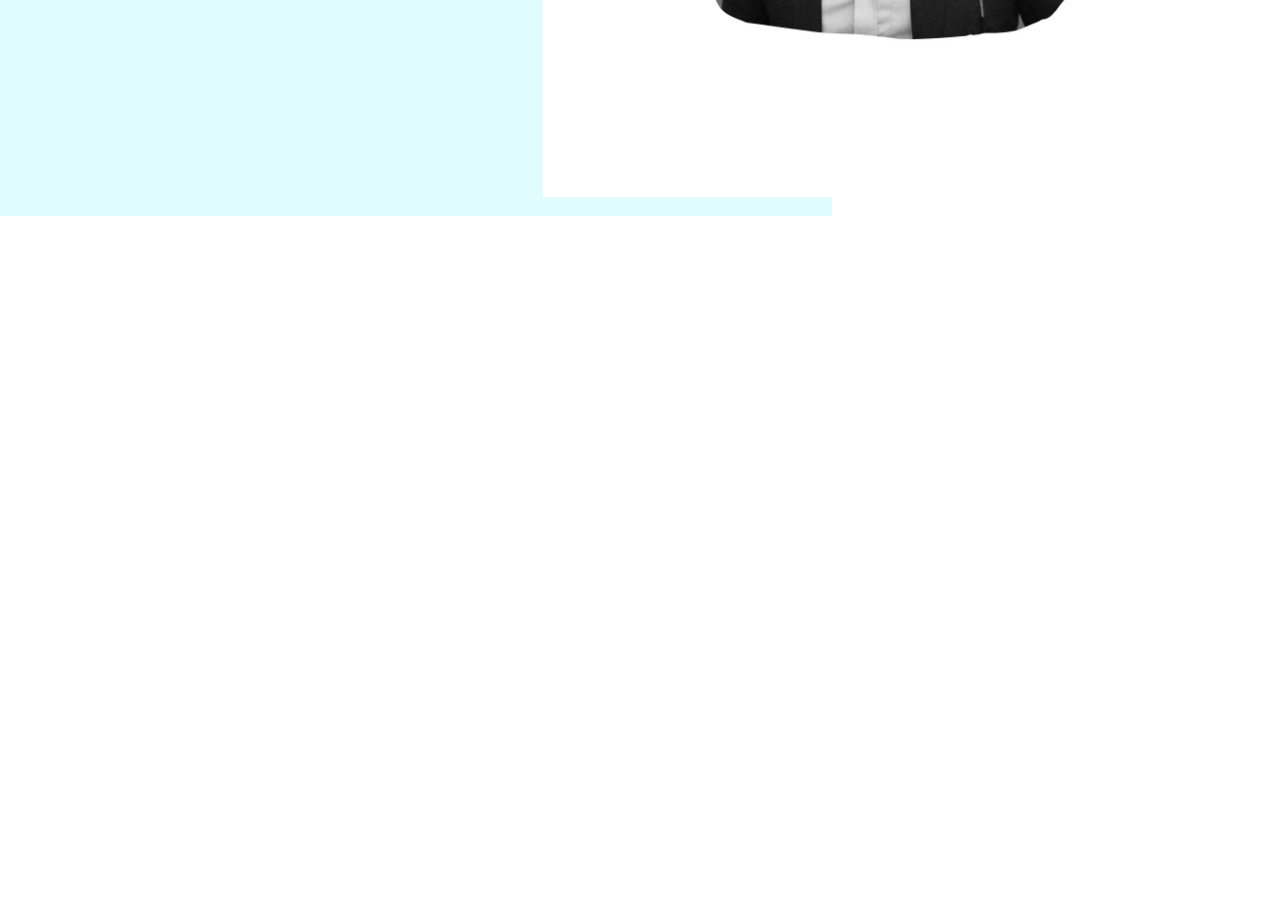
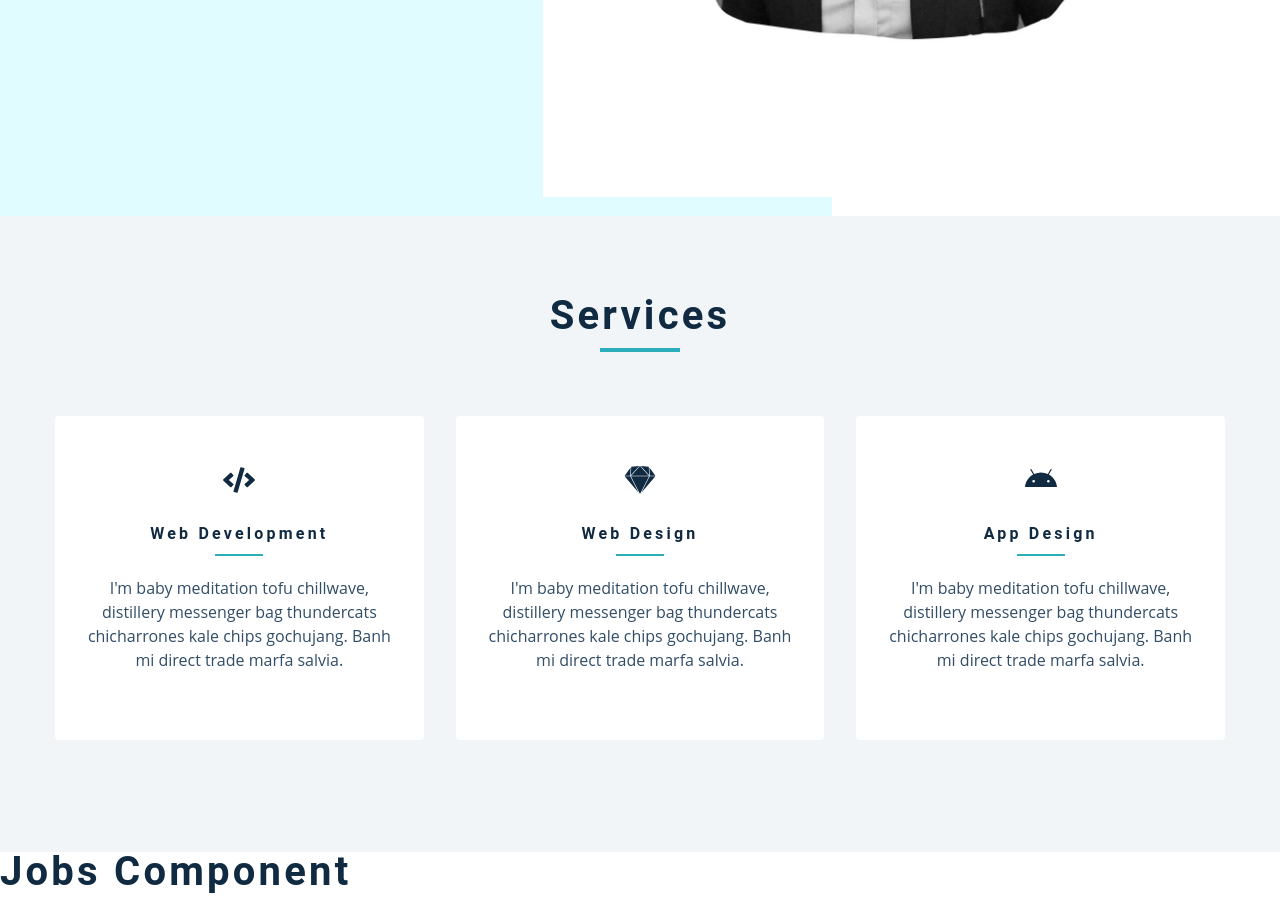
Before and after one commit to Farhad-Rezwan/myPortfolioOld, a Gatsby site: page / in a window 1280 px wide. Shown: the part 584-1488 px from the top of the page. Before the commit the page ends 800 px from the top, so only its background shows below. Built offline with nearby package versions, Linux system fonts and the light colour scheme; Gatsby itself is replaced by a stand-in of ours.

Commit message:
Added some other data

```diff
--- a/gatsby-config.js
+++ b/gatsby-config.js
@@ -6,7 +6,7 @@
 
 module.exports = {
   siteMetadata: {
-    title: "WebDev Portfolio",
+    title: "Farhad Portfolio",
     description: "This is WebDev Portfolio Site",
     author: "@webdev",
     twitterUsername: "@john_smilga",
@@ -30,11 +30,11 @@ module.exports = {
       options: {
         apiURL: `http://localhost:1337`,
         queryLimit: 1000, // Default to 100
-        //   contentTypes : `jobs`, `projects`, `blogs`,
+        // contentTypes : [`jobs`], `projects`, `blogs`,
         //   singleType : `about`
         //  ONLY ADD TO ARRAY IF YOU HAVE DATA IN STRAPI !!!!
-        contentTypes: [],
-        singleTypes: [],
+        contentTypes: [`jobs`],
+        // singleTypes: [`about`],
       },
     },
     // {
--- a/src/components/Jobs.js
+++ b/src/components/Jobs.js
@@ -4,6 +4,22 @@ import { FaAngleDoubleRight } from "react-icons/fa"
 import { graphql, useStaticQuery } from "gatsby"
 import { Link } from "gatsby"
 
+const query = graphql`
+  {
+    allStrapiJobs(sort: {fields: strapiId, order: DESC}) {
+      nodes {
+        strapiId
+        company
+        date
+        position
+        desc {
+          id
+          name
+        }
+      }
+    }
+  }
+`
 const Jobs = () => {
   return <h2>jobs component</h2>
 }
--- a/src/components/Services.js
+++ b/src/components/Services.js
@@ -1,8 +1,26 @@
 import React from "react"
 import Title from "./Title"
 import services from "../constants/services"
+
 const Services = () => {
-  return <h2>services component</h2>
+  return (
+    <section className="section bg-grey">
+      <Title title="services" />
+      <div className="section-center services-center">
+        {services.map(service => {
+        console.log(service)
+          const{id,icon,title,text} = service
+
+          return <article key={id} className="service">
+            {icon}
+            <h4>{title}</h4>
+            <div className="underline"></div>
+            <p>{text}</p>
+            </article>
+        })}
+      </div>
+    </section>
+  )
 }
 
 export default Services
--- a/src/components/Title.js
+++ b/src/components/Title.js
@@ -1,7 +1,10 @@
 import React from "react"
 
-const Title = () => {
-  return <h2>title component</h2>
+const Title = ({title}) => {
+  return <div className="section-title">
+    <h2>{title || 'default title'}</h2>
+    <div className="underline"></div>
+    </div>
 }
 
 export default Title
--- a/src/constants/services.js
+++ b/src/constants/services.js
@@ -18,5 +18,5 @@ export default [
     icon: <FaAndroid className="service-icon" />,
     title: "app design",
     text: `I'm baby meditation tofu chillwave, distillery messenger bag thundercats chicharrones kale chips gochujang. Banh mi direct trade marfa salvia.`,
-  },
+  }
 ]
--- a/src/constants/socialLinks.js
+++ b/src/constants/socialLinks.js
@@ -21,7 +21,7 @@ const data = [
     id: 3,
     icon: <FaGithubSquare className="social-icon"></FaGithubSquare >,
     url: "https://github.com/Farhad-Rezwan",
-  },
+  }
 ]
 const links = data.map(link => {
   return (
--- a/src/pages/index.js
+++ b/src/pages/index.js
@@ -7,8 +7,12 @@ import Jobs from "../components/Jobs"
 import Projects from "../components/Projects"
 import Blogs from "../components/Blogs"
 export default () => {
-    return <Layout>
-        <Hero />
+    return (
+        <Layout>
+            <Hero />
+            <Services />
+            <Jobs />
         </Layout>
+    )
 }
 // ...GatsbyImageSharpFluid
```
